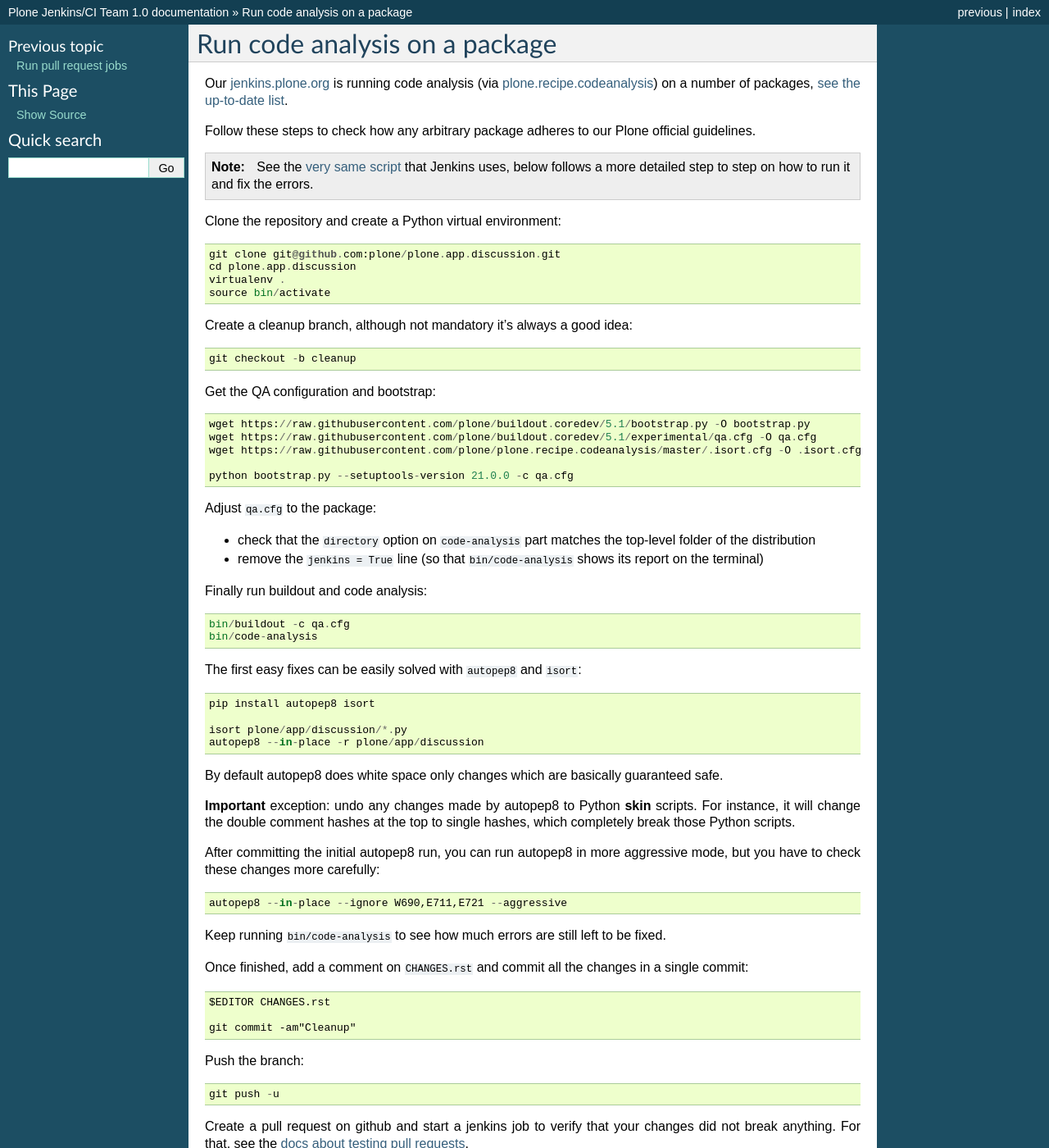
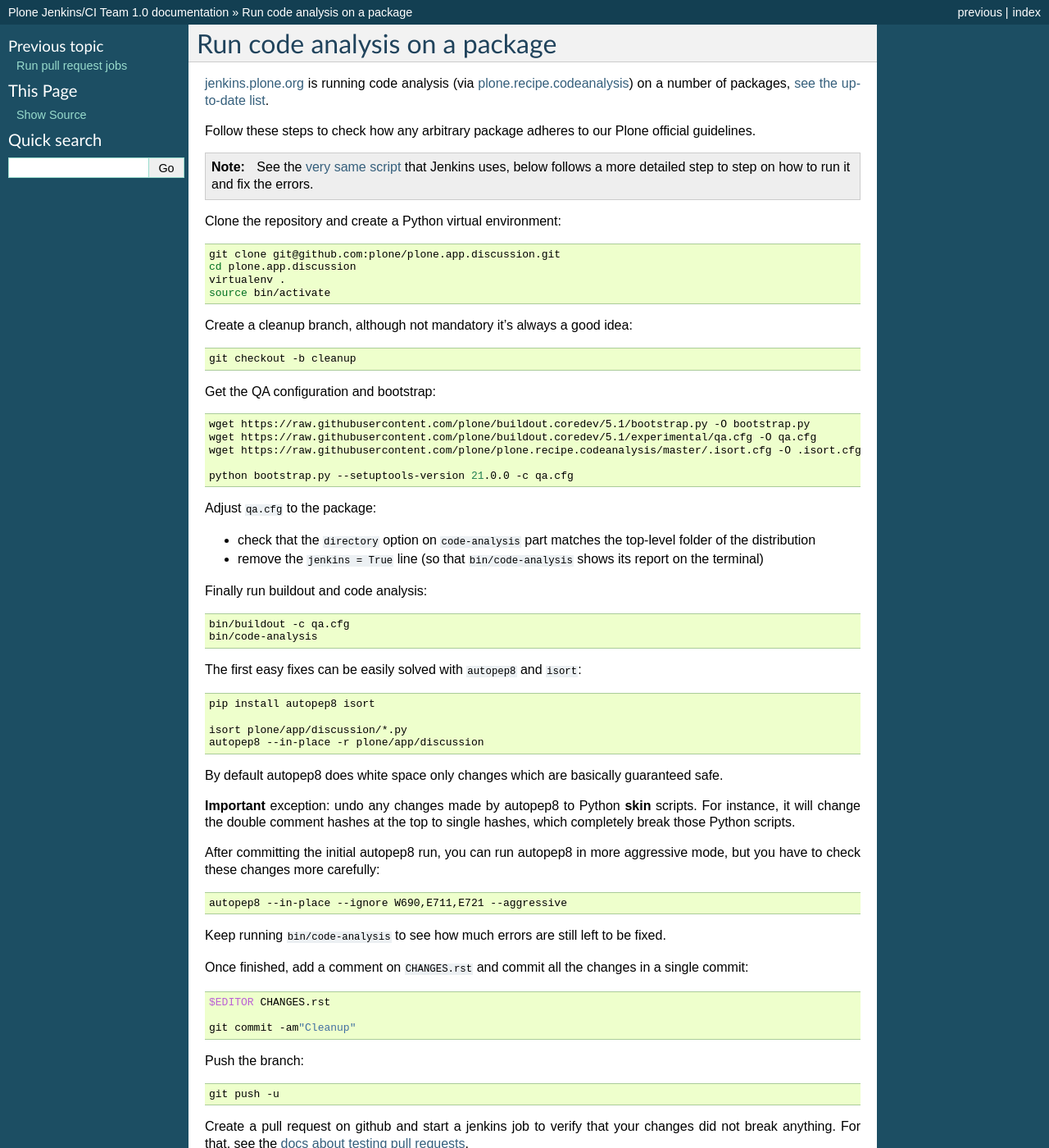
Before and after one commit to plone/jenkins.plone.org, a Sphinx documentation site: the page built from docs/source/run-qa-on-package.rst, in a window 1280 px wide and 1400 px high. Shown: the whole window at 82% size. Built offline with Sphinx 7.4.7, drawn with Linux system fonts in a browser that asks for light colours.

Commit message:
Reformat docs

```diff
--- a/docs/source/index.rst
+++ b/docs/source/index.rst
@@ -6,7 +8,6 @@
 ========
 Contents
 ========
-
 .. toctree::
    :maxdepth: 2
 
@@ -19,7 +20,6 @@
 
 Indices and tables
 ==================
-
 * :ref:`genindex`
 * :ref:`modindex`
 * :ref:`search`
--- a/docs/source/run-pull-request-jobs.rst
+++ b/docs/source/run-pull-request-jobs.rst
@@ -26,15 +26,16 @@
 - go to http://jenkins.plone.org
 - log in with your github user
 - click on the `Pull Request 5.1 job <http://jenkins.plone.org/job/pull-request-5.1>`_
+  or `Pull Request 5.0 job <http://jenkins.plone.org/job/pull-request-5.0>`_
   or `Pull Request 4.3 job <http://jenkins.plone.org/job/pull-request-4.3>`_ if you are targeting that Plone version
 - click on the huge button **Build with Parameters**
-  `Plone 5.1 <http://jenkins.plone.org/job/pull-request-5.0/build?delay=0sec>`_ or
+  `Plone 5.1 <http://jenkins.plone.org/job/pull-request-5.1/build?delay=0sec>`_ or
+  `Plone 5.0 <http://jenkins.plone.org/job/pull-request-5.0/build?delay=0sec>`_ or
   `Plone 4.3 <http://jenkins.plone.org/job/pull-request-4.3/build?delay=0sec>`_
 - paste the pull request URL on the text field
   (or multiple pull requests if they have to be combined, then one per line),
   like for example https://github.com/plone/plone.outputfilters/pull/16
 - click on the ``Build`` button
-
 
 GitHub integration
 ==================
--- a/docs/source/run-qa-on-package.rst
+++ b/docs/source/run-qa-on-package.rst
@@ -3,8 +3,7 @@
 ==============================
 Run code analysis on a package
 ==============================
-
-Our `jenkins.plone.org`_ is running code analysis (via `plone.recipe.codeanalysis`_) on a number of packages,
+`jenkins.plone.org`_ is running code analysis (via `plone.recipe.codeanalysis`_) on a number of packages,
 `see the up-to-date list`_.
 
 Follow these steps to check how any arbitrary package adheres to our Plone official guidelines.
@@ -13,7 +12,9 @@
    See the `very same script`_ that Jenkins uses,
    below follows a more detailed step to step on how to run it and fix the errors.
 
-Clone the repository and create a Python virtual environment::
+Clone the repository and create a Python virtual environment:
+
+.. code-block:: shell
 
     git clone git@github.com:plone/plone.app.discussion.git
     cd plone.app.discussion
@@ -21,11 +22,15 @@
     source bin/activate
 
 Create a cleanup branch,
-although not mandatory it's always a good idea::
+although not mandatory it's always a good idea:
+
+.. code-block:: shell
 
     git checkout -b cleanup
 
-Get the QA configuration and bootstrap::
+Get the QA configuration and bootstrap:
+
+.. code-block:: shell
 
     wget https://raw.githubusercontent.com/plone/buildout.coredev/5.1/bootstrap.py -O bootstrap.py
     wget https://raw.githubusercontent.com/plone/buildout.coredev/5.1/experimental/qa.cfg -O qa.cfg
@@ -38,12 +43,16 @@
 - check that the ``directory`` option on ``code-analysis`` part matches the top-level folder of the distribution
 - remove the ``jenkins = True`` line (so that ``bin/code-analysis`` shows its report on the terminal)
 
-Finally run buildout and code analysis::
+Finally run buildout and code analysis:
+
+.. code-block:: shell
 
     bin/buildout -c qa.cfg
     bin/code-analysis
 
-The first easy fixes can be easily solved with ``autopep8`` and ``isort``::
+The first easy fixes can be easily solved with ``autopep8`` and ``isort``:
+
+.. code-block:: shell
 
     pip install autopep8 isort
 
@@ -58,20 +67,26 @@
 
 After committing the initial autopep8 run,
 you can run autopep8 in more aggressive mode,
-but you have to check these changes more carefully::
+but you have to check these changes more carefully:
+
+.. code-block:: shell
 
    autopep8 --in-place --ignore W690,E711,E721 --aggressive
 
 Keep running ``bin/code-analysis`` to see how much errors are still left to be fixed.
 
 Once finished,
-add a comment on ``CHANGES.rst`` and commit all the changes in a single commit::
+add a comment on ``CHANGES.rst`` and commit all the changes in a single commit:
+
+.. code-block:: shell
 
     $EDITOR CHANGES.rst
 
     git commit -am"Cleanup"
 
-Push the branch::
+Push the branch:
+
+.. code-block:: shell
 
     git push -u
 
```
Also changed, not shown: other parts of docs/source/index.rst (+2 -0 lines), docs/source/setup.rst (+45 -37 lines), docs/source/vagrant.rst (+13 -14 lines).
